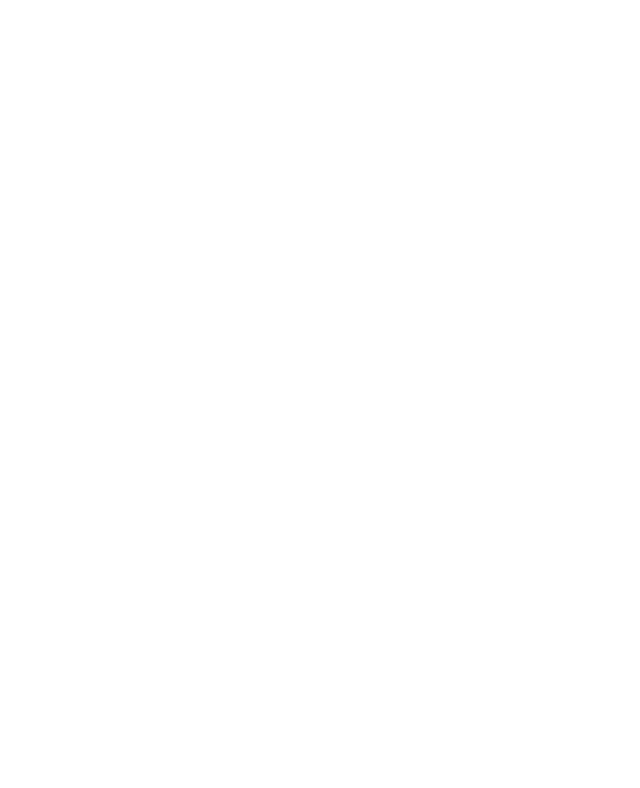
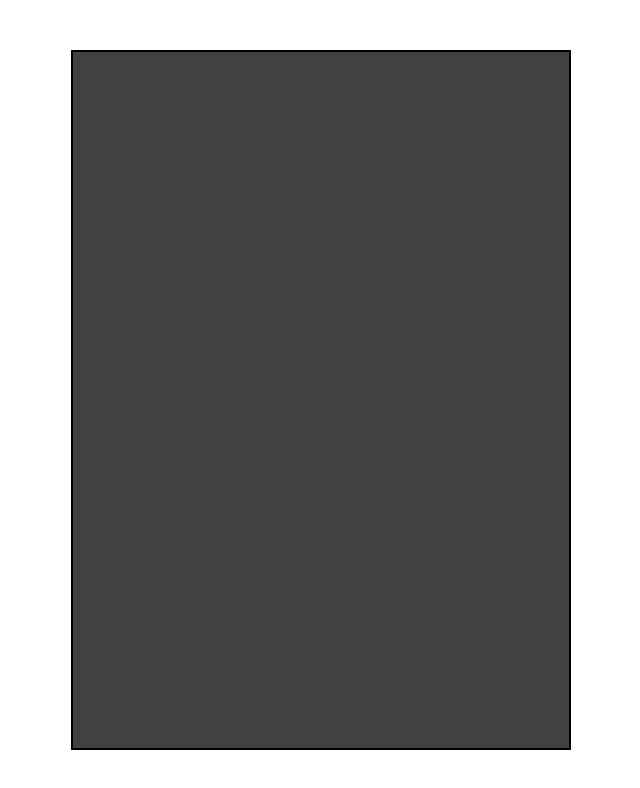
Before and after one commit to aeochoa99/calculator, a plain HTML site: page index.html in a window 1280 px wide. Shown: the whole page, without its empty margins (319-959 px from the left). Drawn offline with Linux system fonts and the light colour scheme.

Commit message:
Add a container for the calculator

```diff
--- a/index.html
+++ b/index.html
@@ -7,6 +7,8 @@
     <script src="script.js" defer></script>
 </head>
 <body>
+    <div class="calculator-container">
 
+    </div>
 </body>
 </html>
--- a/style.css
+++ b/style.css
@@ -0,0 +1,20 @@
+* {
+    margin: 0;
+    padding: 0;
+    box-sizing: border-box;
+}
+
+body {
+    display: flex;
+    flex-direction: column;
+    min-height: 100vh;
+    align-items: center;
+    justify-content: center;
+}
+
+.calculator-container {
+    width: 500px;
+    height: 700px;
+    border: 2px solid black;
+    background-color: rgb(65, 65, 65);
+}
```
